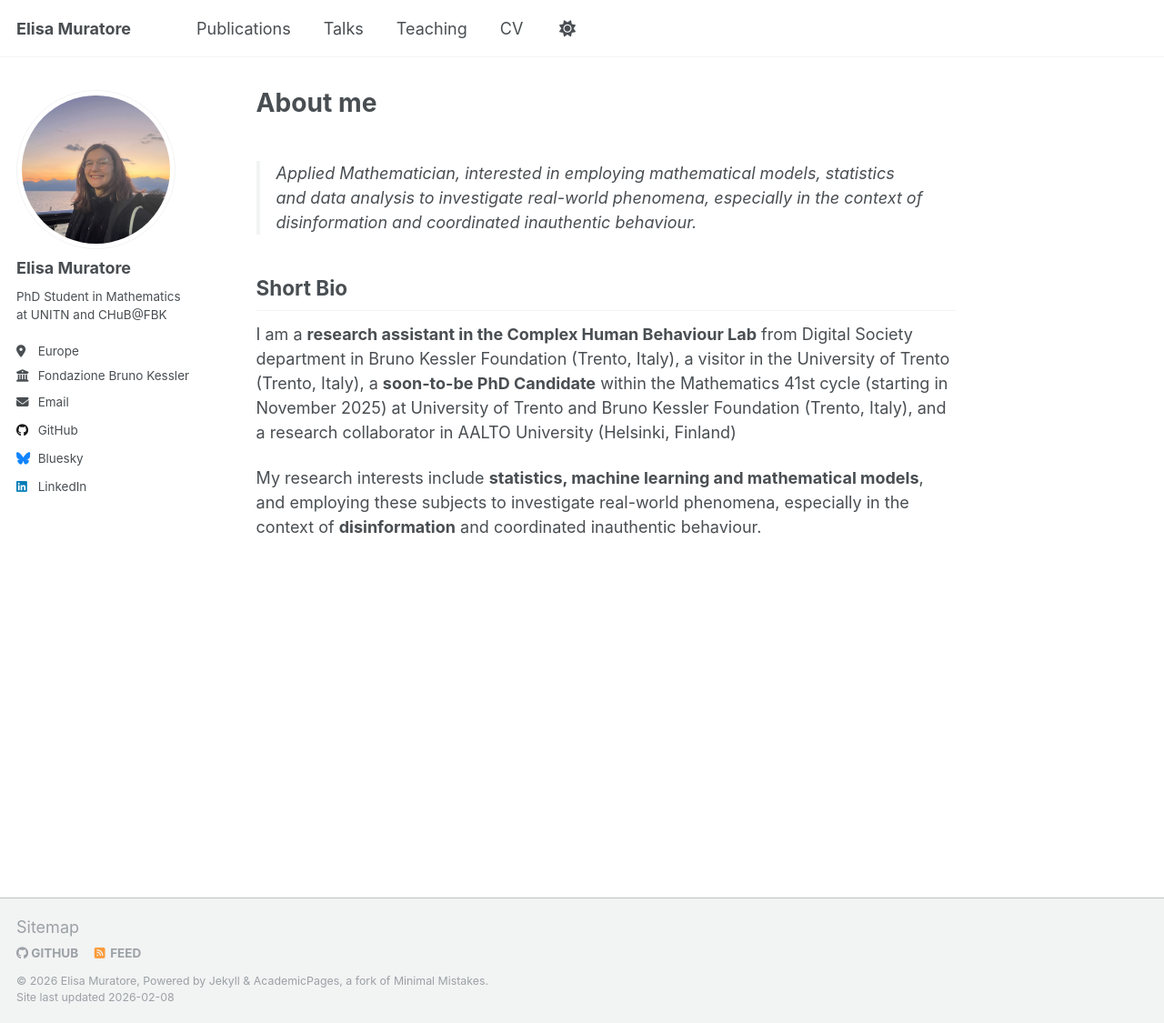
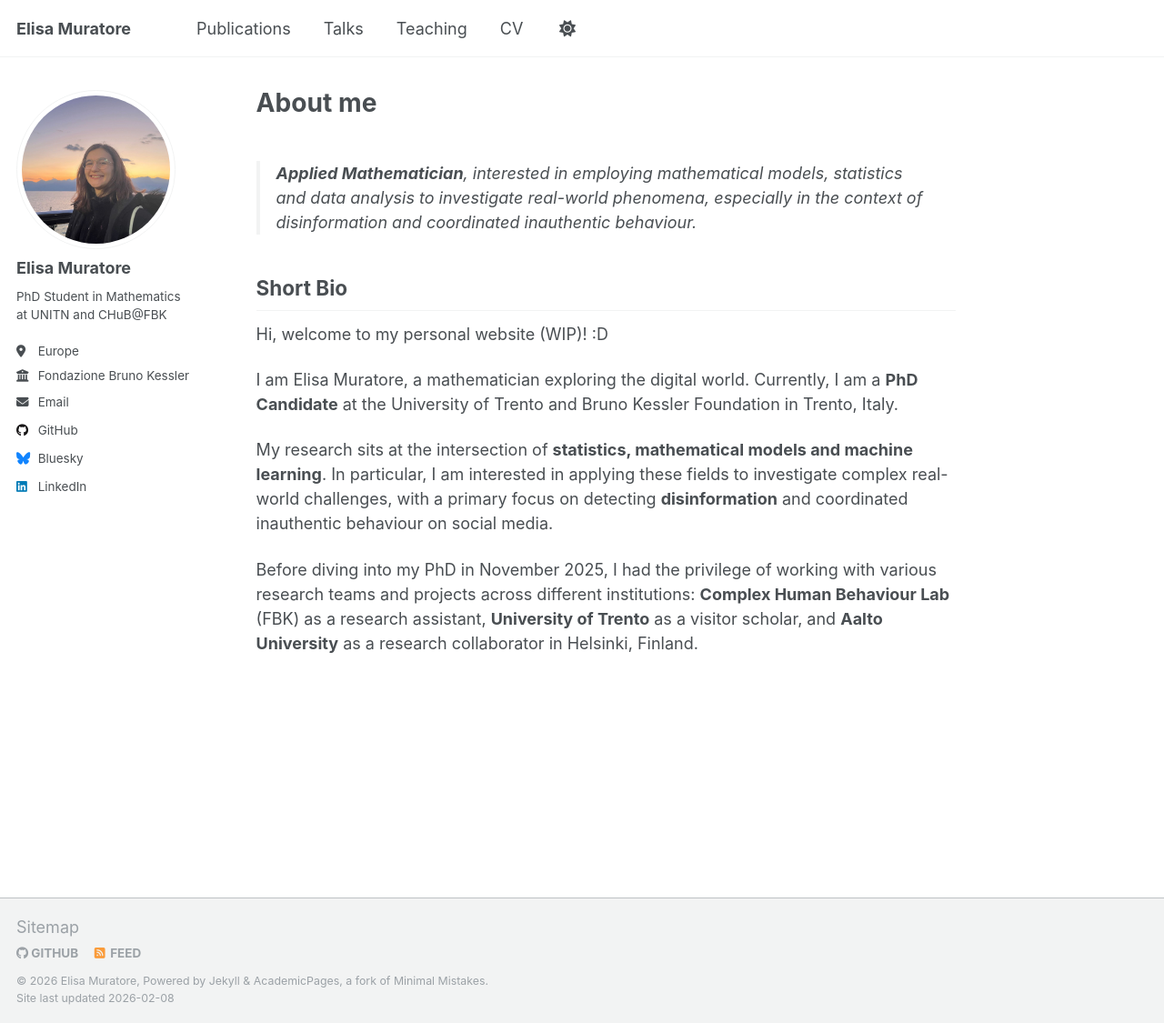
Before and after one commit to ElisaMuratore00/elisamuratore00.github.io, a Jekyll site: the page built from _pages/about.md, in a window 1280 px wide and 1125 px high. Shown: the whole window at 91% size. Built offline with Jekyll 4.4.1, drawn with Linux system fonts in a browser that asks for light colours; a script that is not in the unit is left out.

Commit message:
feat: update about

```diff
--- a/_pages/about.md
+++ b/_pages/about.md
@@ -7,11 +7,16 @@ redirect_from:
   - /about.html
 ---
 
-> Applied Mathematician, interested in employing mathematical models, statistics and data analysis to investigate real-world phenomena, especially in the context of disinformation and coordinated inauthentic behaviour.
+> **Applied Mathematician**, interested in employing mathematical models, statistics and data analysis to investigate real-world phenomena, especially in the context of disinformation and coordinated inauthentic behaviour.
 
 Short Bio
 ------
 
-I am a **research assistant in the Complex Human Behaviour Lab** from Digital Society department in Bruno Kessler Foundation (Trento, Italy), a visitor in the University of Trento (Trento, Italy), a **soon-to-be PhD Candidate** within the Mathematics 41st cycle (starting in November 2025) at University of Trento and Bruno Kessler Foundation (Trento, Italy), and a research collaborator in AALTO University (Helsinki, Finland)
+Hi, welcome to my personal website (WIP)! :D
 
-My research interests include **statistics, machine learning and mathematical models**, and employing these subjects to investigate real-world phenomena, especially in the context of **disinformation** and coordinated inauthentic behaviour.
+I am Elisa Muratore, a mathematician exploring the digital world. Currently, I am a **PhD Candidate** at the University of Trento and Bruno Kessler Foundation in Trento, Italy.
+
+My research sits at the intersection of **statistics, mathematical models and machine learning**. In particular,
+I am interested in applying these fields to investigate complex real-world challenges, with a primary focus on detecting **disinformation** and coordinated inauthentic behaviour on social media.
+
+Before diving into my PhD in November 2025, I had the privilege of working with various research teams and projects across different institutions: **Complex Human Behaviour Lab** (FBK) as a research assistant, **University of Trento** as a visitor scholar, and **Aalto University** as a research collaborator in Helsinki, Finland.
```
